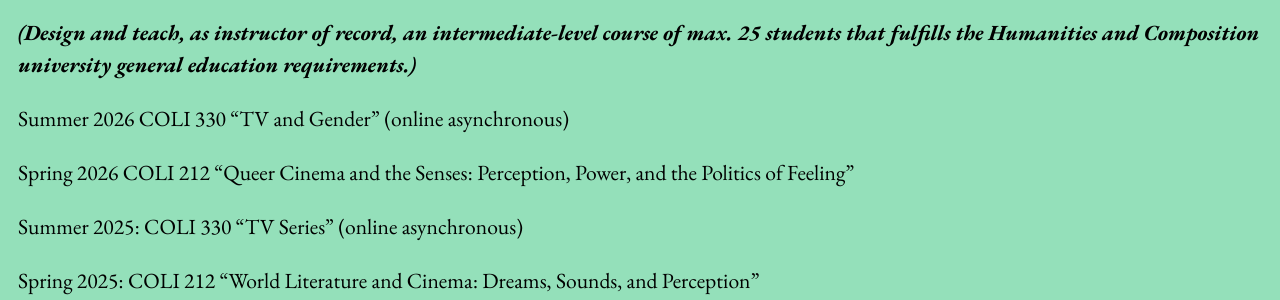
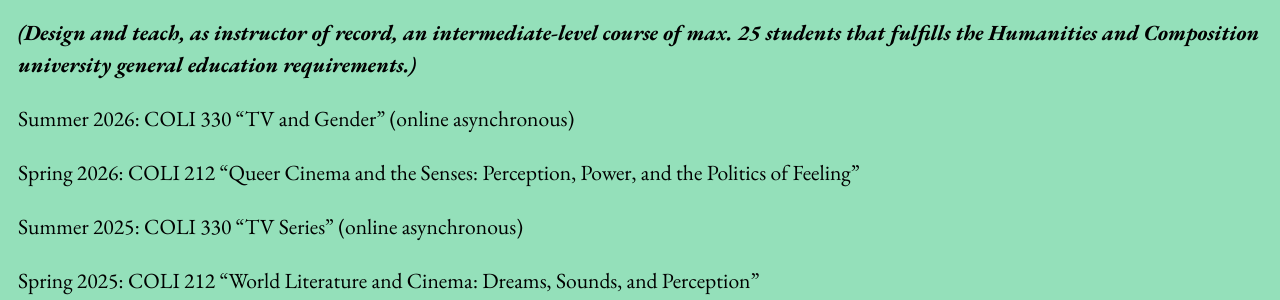
Before and after one commit to gray-huang/gray-huang.github.io, a Jekyll site: the page built from _pages/teaching.md, in a window 1280 px wide and 1126 px high. Shown: the part 236-536 px from the top of the window. Built offline with Jekyll 4.4.1, drawn with Linux system fonts in a browser that asks for light colours.

```diff
--- a/_pages/teaching.md
+++ b/_pages/teaching.md
@@ -14,9 +14,9 @@ TEACHING EXPERIENCE
 
 **<i>(Design and teach, as instructor of record, an intermediate-level course of max. 25 students that fulfills the Humanities and Composition university general education requirements.)</i>**
 
-Summer 2026	COLI 330 “TV and Gender” (online asynchronous)
+Summer 2026:	COLI 330 “TV and Gender” (online asynchronous)
 
-Spring 2026		COLI 212 “Queer Cinema and the Senses: Perception, Power, and the
+Spring 2026:	COLI 212 “Queer Cinema and the Senses: Perception, Power, and the
 Politics of Feeling”
 
 Summer 2025: COLI 330 “TV Series” (online asynchronous)
```
